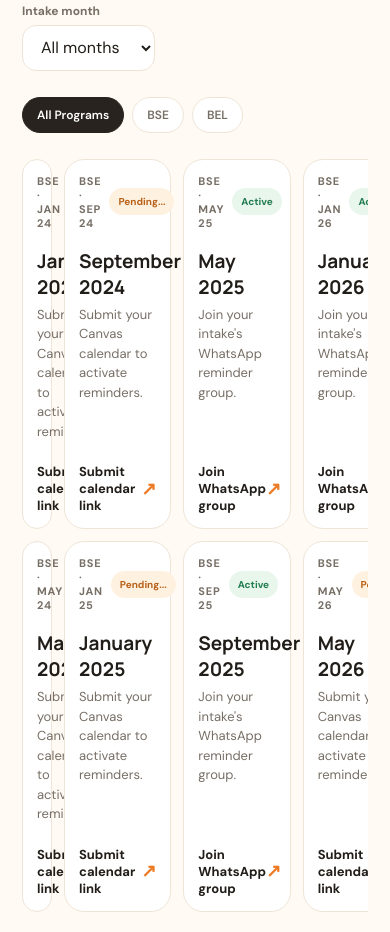
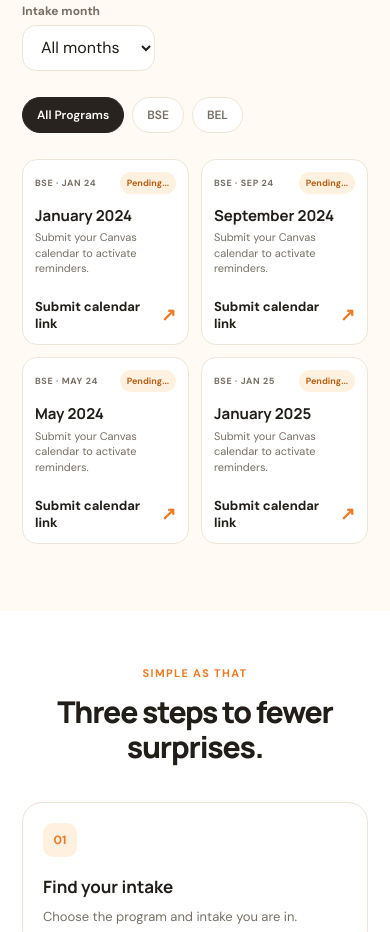
Before and after one commit to gg-prince/canvas_auto_bot, a website: page website/public/index.html in a window 390 px wide. Shown: the part 1937-2869 px from the top of the page. Drawn offline with Linux system fonts and the light colour scheme.

Commit message:
Corrected unresponsive intakes layout

```diff
--- a/website/public/style.css
+++ b/website/public/style.css
@@ -885,17 +885,42 @@ padding:22px 16px
         max-width: 300px;
     }
 
+    .intake-selects {
+        width: 100%;
+    }
+
     .intake-grid {
-        grid-auto-columns: calc((100% - 24px) / 3);
+        grid-auto-flow: column;
+        grid-template-columns: none;
+        grid-template-rows: repeat(2, minmax(0, 1fr));
+        grid-auto-columns: calc((100% - 12px) / 2);
         gap: 12px;
     }
 
-    .intake-grid .intake-card {
-        padding: 14px;
+    .intake-card {
+        padding: 12px;
+        min-height: 155px;
+        border-radius: 15px;
     }
 
-    .intake-selects {
-        width: 100%;
+    .intake-card h3 {
+        font-size: 15px;
+        margin: 12px 0 5px;
+        line-height: 1.3;
+    }
+
+    .intake-card p {
+        font-size: 11px;
+        line-height: 1.4;
+    }
+
+    .intake-code {
+        font-size: 9px;
+    }
+
+    .status {
+        font-size: 9px;
+        padding: 5px 7px;
     }
 
     .filter-group {
```
